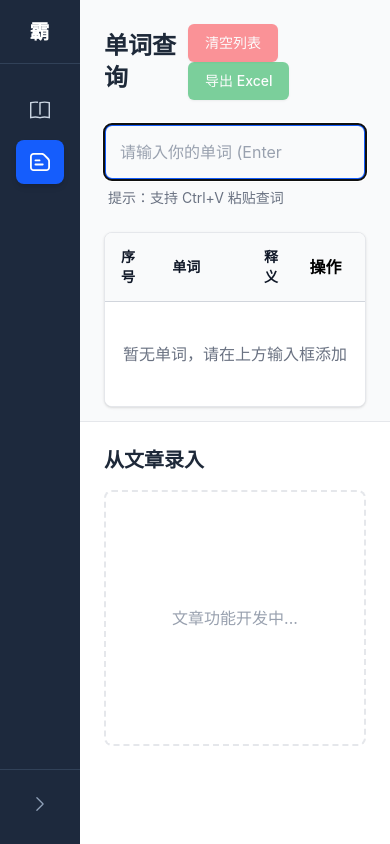
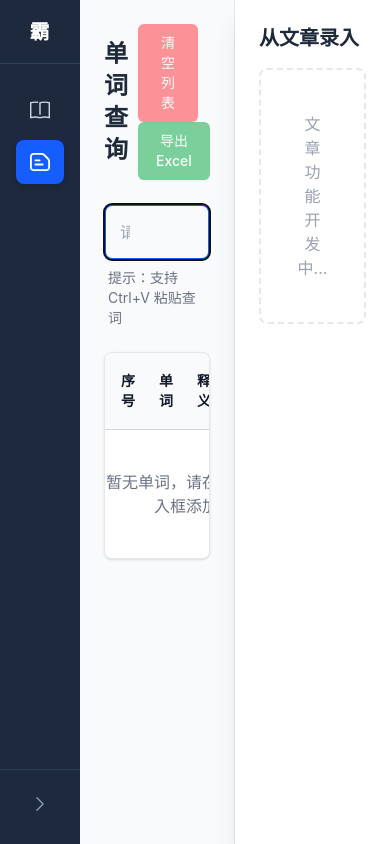
Before and after one commit to xChiXinB/New-CiBa-frontend, a Vue app: page /passage in a window 390 px wide. Built offline with nearby package versions, Linux system fonts and the light colour scheme.

Commit message:
Revert "Copilot - 优化移动端上下分屏适配"
This reverts commit b12426ce2a519790834e11e5398b571fa460f6c7.

```diff
--- a/src/views/HomeView.vue
+++ b/src/views/HomeView.vue
@@ -1,15 +1,9 @@
 <template>
-  <div class="flex flex-col md:flex-row h-full overflow-hidden relative">
-    <!-- 左侧（移动端上方）：单词列表 -->
+  <div class="flex h-full overflow-hidden relative">
+    <!-- 左侧：单词列表 (始终存在) -->
     <div
-      class="overflow-y-auto transition-all duration-500 ease-in-out bg-gray-50 w-full"
-      :class="[
-        // 桌面端始终全高，移动端根据状态切换高度
-        'md:h-full',
-        isPassageOpen
-          ? 'h-1/2 border-b md:border-b-0 md:w-1/2 md:border-r border-gray-200'
-          : 'h-full md:w-full',
-      ]"
+      class="h-full overflow-y-auto transition-all duration-500 ease-in-out bg-gray-50"
+      :class="isPassageOpen ? 'w-1/2 border-r border-gray-200' : 'w-full'"
     >
       <div class="p-6 max-w-6xl mx-auto">
         <div class="flex justify-between items-center mb-6">
@@ -46,19 +40,10 @@
       </div>
     </div>
 
-    <!-- 右侧（移动端下方）：文章面板 -->
+    <!-- 右侧：文章面板 (滑动进出) -->
     <div
-      class="absolute bg-white shadow-xl transition-transform duration-500 ease-in-out transform z-10"
-      :class="[
-        // 移动端定位：底部，半高，全宽
-        'bottom-0 left-0 w-full h-1/2',
-        // 桌面端定位：右侧，全高，半宽
-        'md:top-0 md:right-0 md:w-1/2 md:h-full',
-        // 动画状态
-        isPassageOpen
-          ? 'translate-y-0 md:translate-x-0'
-          : 'translate-y-full md:translate-y-0 md:translate-x-full',
-      ]"
+      class="absolute right-0 top-0 h-full w-1/2 bg-white shadow-xl transition-transform duration-500 ease-in-out transform z-10"
+      :class="isPassageOpen ? 'translate-x-0' : 'translate-x-full'"
     >
       <div class="p-6 h-full overflow-y-auto">
         <h2 class="text-xl font-bold mb-4 text-gray-800">从文章录入</h2>
```
